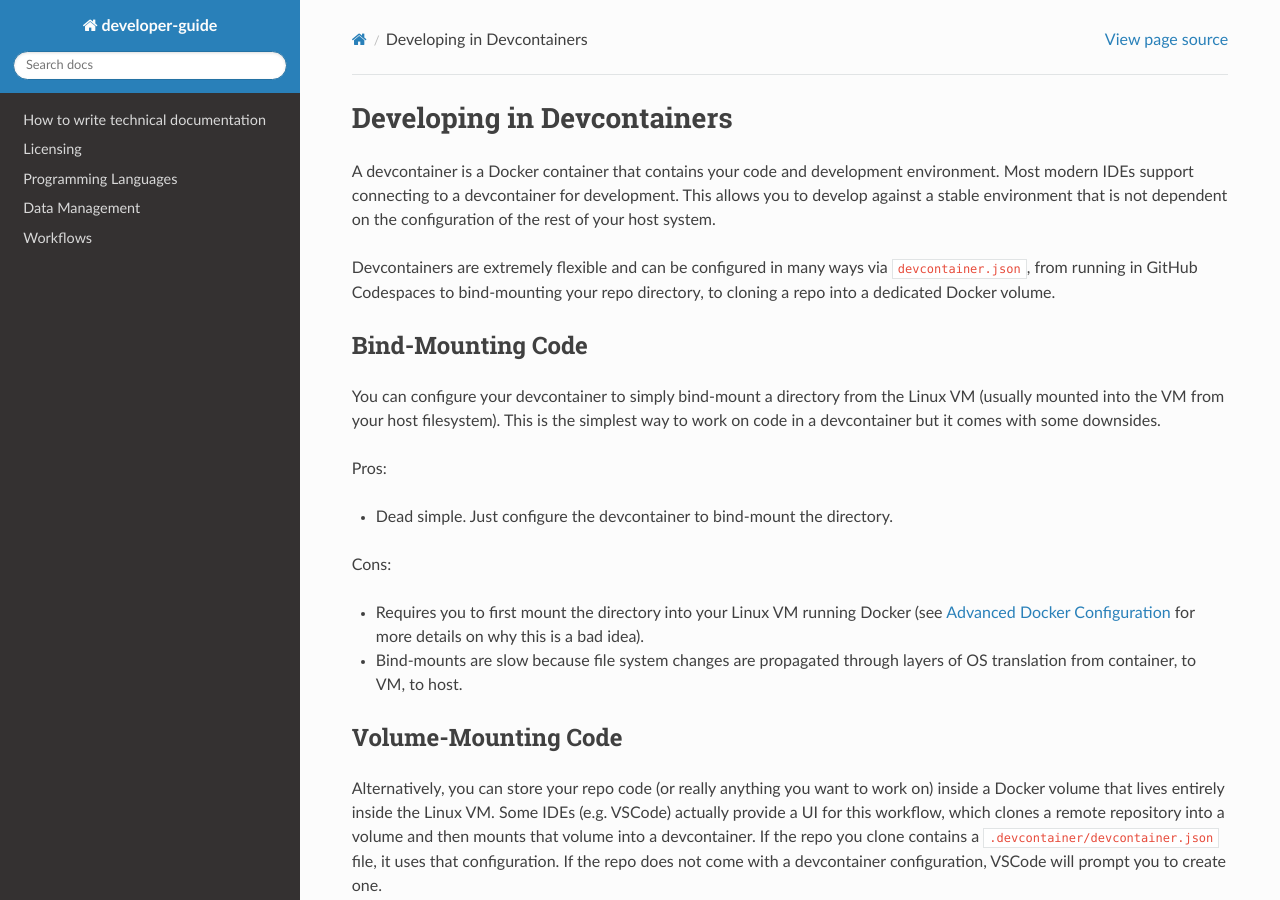
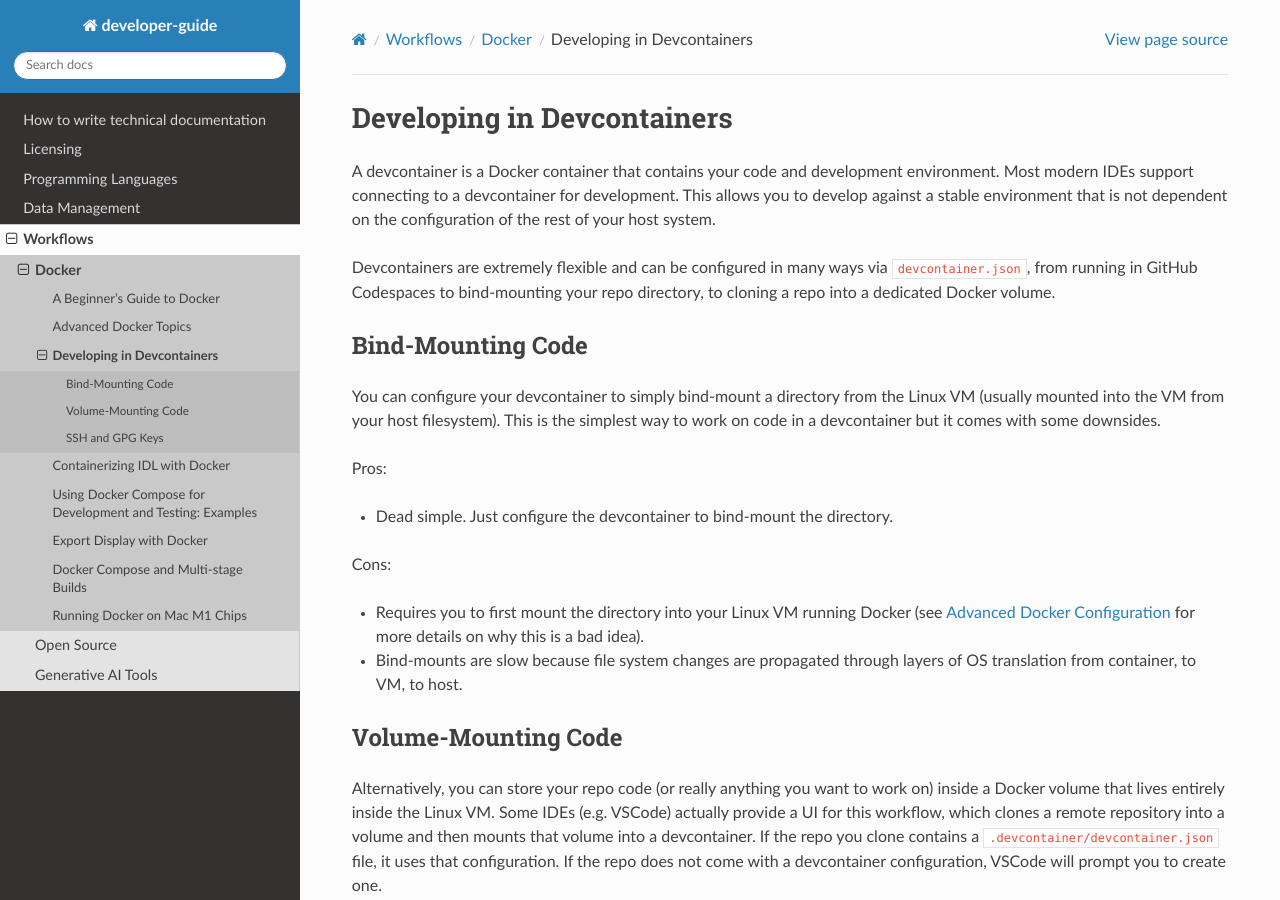
Before and after one commit to lasp/developer-guide, a Sphinx documentation site: the page built from docs/source/workflows/docker/developing_in_devcontainers.md, in a window 1280 px wide and 900 px high. Built offline with Sphinx 7.4.7 and the Read the Docs theme 3.1.0, drawn with Linux system fonts in a browser that asks for light colours; pages that are not in the unit, such as notebooks, are missing from menus.

Commit message:
Add new docs pages to workflow index.rst

```diff
--- a/docs/source/workflows/docker/developing_in_devcontainers.md
+++ b/docs/source/workflows/docker/developing_in_devcontainers.md
@@ -17,6 +17,7 @@ Pros:
 - Dead simple. Just configure the devcontainer to bind-mount the directory.
 
 Cons:
+
 - Requires you to first mount the directory into your Linux VM running Docker (see [Advanced Docker
   Configuration](advanced_guide_to_docker.md) for more details on why this is a bad idea).
 - Bind-mounts are slow because file system changes are propagated through layers of OS translation from container, to
--- a/docs/source/workflows/docker/index.rst
+++ b/docs/source/workflows/docker/index.rst
@@ -5,6 +5,8 @@ Docker
     :maxdepth: 1
 
     beginner_guide_to_docker
+    advanced_guide_to_docker
+    developing_in_devcontainers
     containerizing_idl_with_docker
     docker_compose_examples
     export_display_with_docker
```
